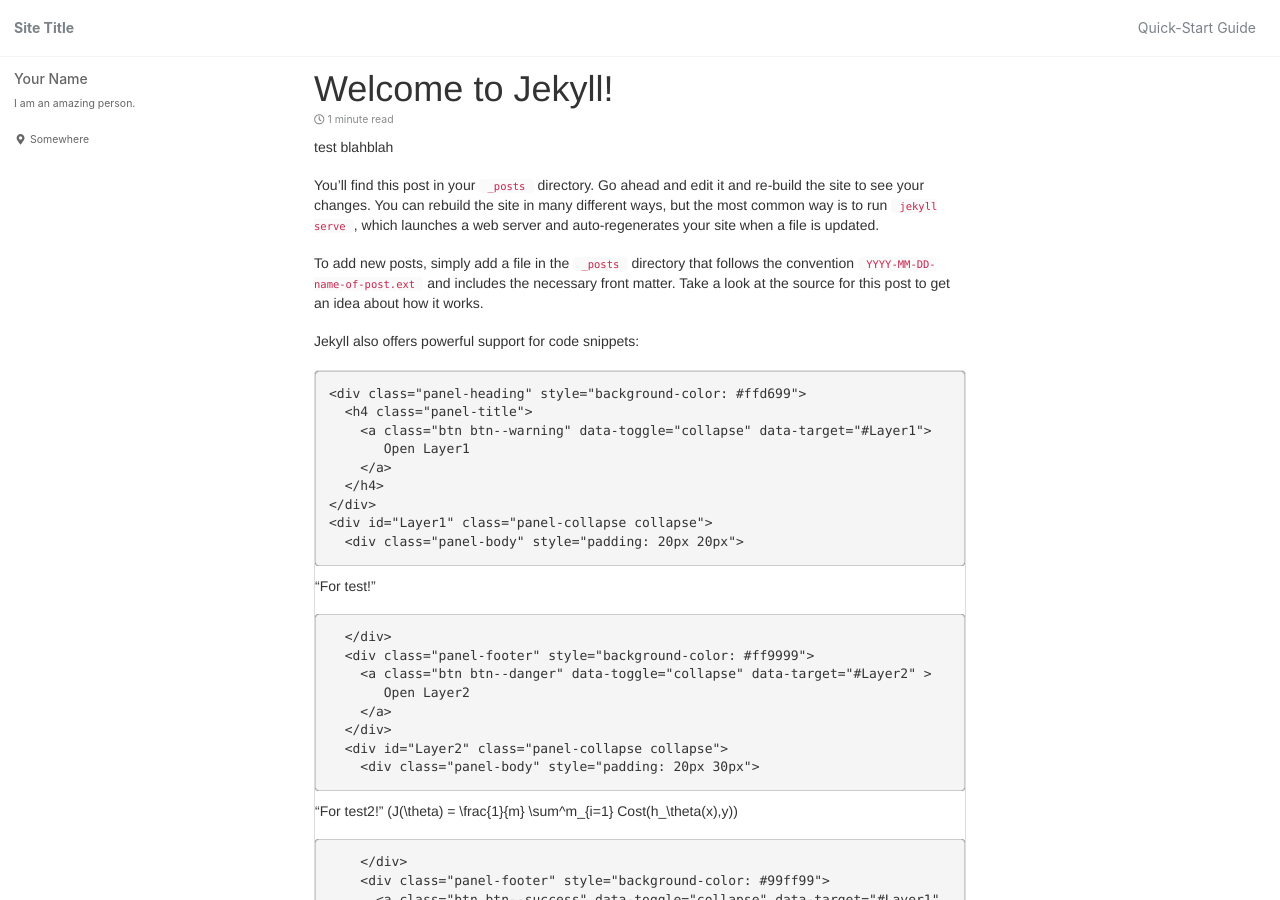
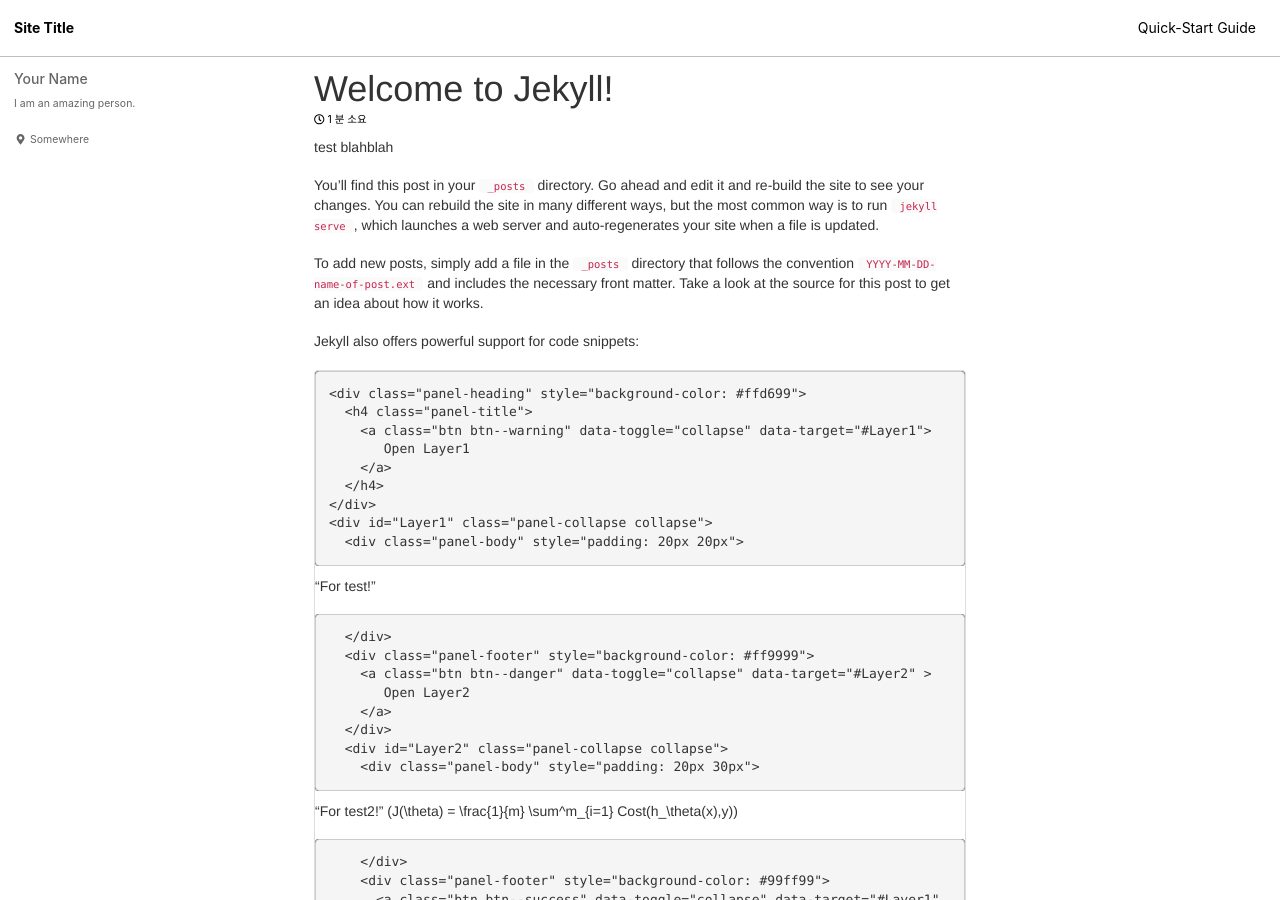
Before and after one commit to illhyhl1111/PPPP.github.io, a Jekyll site: the page built from _posts/2018-09-14-first-post.md, in a window 1280 px wide and 900 px high. Built offline with Jekyll 4.4.1, drawn with Linux system fonts in a browser that asks for light colours; nearby versions of some CDN libraries; some of the changed text lies outside the part shown.

```diff
--- a/_config.yml
+++ b/_config.yml
@@ -12,10 +12,10 @@
 
 # theme                  : "minimal-mistakes-jekyll"
 remote_theme             : "mmistakes/minimal-mistakes"
-minimal_mistakes_skin    : "default" # "air", "aqua", "contrast", "dark", "dirt", "neon", "mint", "plum", "sunrise"
+minimal_mistakes_skin    : "contrast" # "air", "aqua", "contrast", "dark", "dirt", "neon", "mint", "plum", "sunrise"
 
 # Site Settings
-locale                   : "en-US"
+locale                   : "ko-KR"
 title                    : "Site Title"
 title_separator          : "-"
 name                     : "Your Name"
@@ -203,7 +203,7 @@ kramdown:
   toc_levels: 1..6
   smart_quotes: lsquo,rsquo,ldquo,rdquo
   enable_coderay: false
-  parse_block_html: true
+  parse_block_html: false
 
 
 # Sass/SCSS
--- a/_posts/2018-09-14-first-post.md
+++ b/_posts/2018-09-14-first-post.md
@@ -22,6 +22,7 @@ Jekyll also offers powerful support for code snippets:
 $$ J(\theta) = \frac{1}{m} \sum^m_{i=1} Cost(h_\theta(x),y) $$
 {% endcapture %}
 
+{::options parse_block_html="true" /}
 {% include blocks.html context1=context1 context2=context2 %}
 
 
```
